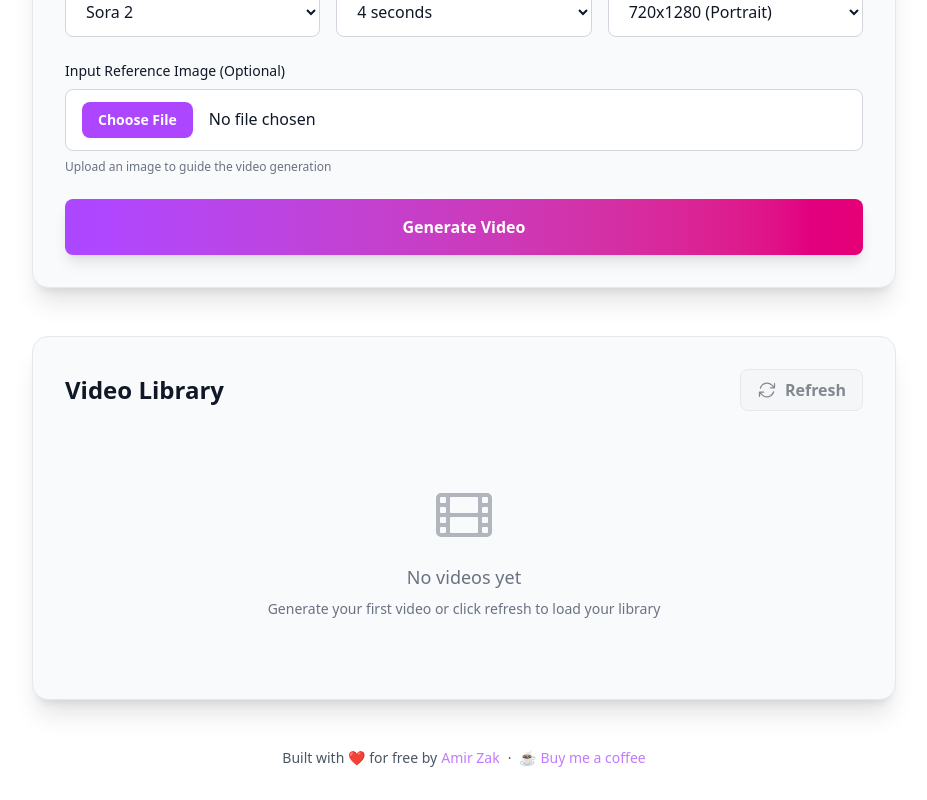
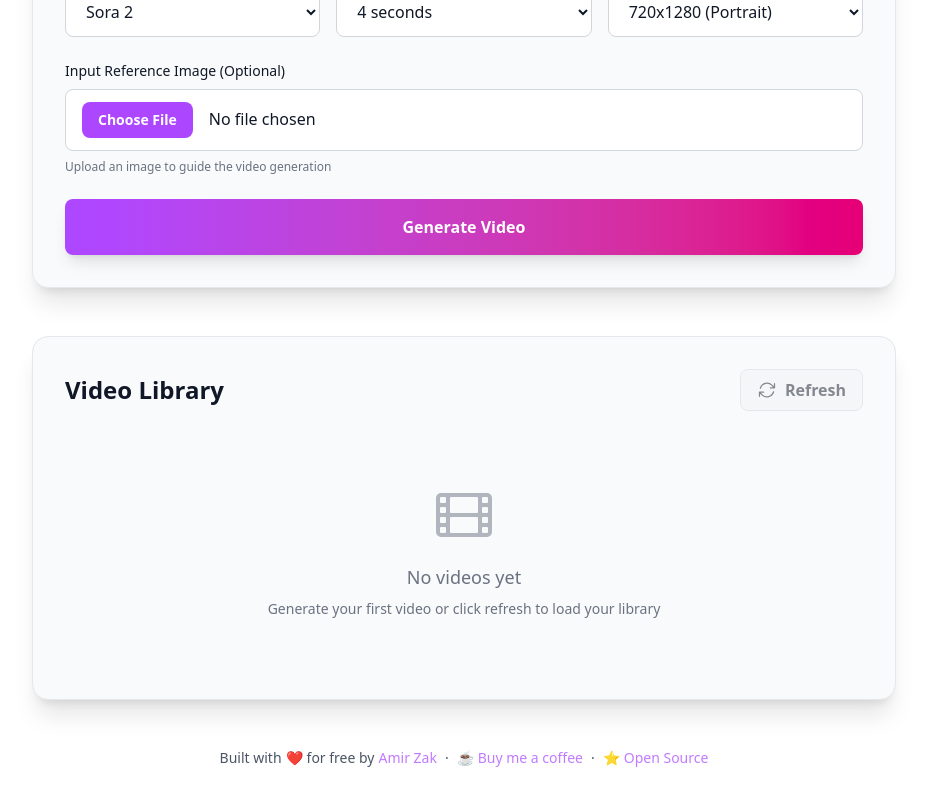
Before and after one commit to vuegames/sora2-playground, a Next.js app: page / in a window 1280 px wide. Shown: the part 622-1422 px from the top of the page, without its empty margins (176-1103 px from the left). Built offline with nearby package versions, Linux system fonts and the light colour scheme.

Commit message:
more touchups

```diff
--- a/src/app/page.tsx
+++ b/src/app/page.tsx
@@ -128,6 +128,16 @@ export default function Home() {
               <span>☕</span>
               Buy me a coffee
             </a>
+            <span>·</span>
+            <a
+              href="https://github.com/amirzak/sora2-playground"
+              target="_blank"
+              rel="noopener noreferrer"
+              className="inline-flex items-center gap-1 text-purple-400 hover:text-purple-300 transition-colors font-medium"
+            >
+              <span>⭐</span>
+              Open Source
+            </a>
           </div>
         </footer>
       </div>
```
Also changed, not shown: 2 other files (tests, documents, lock files or other folders).
